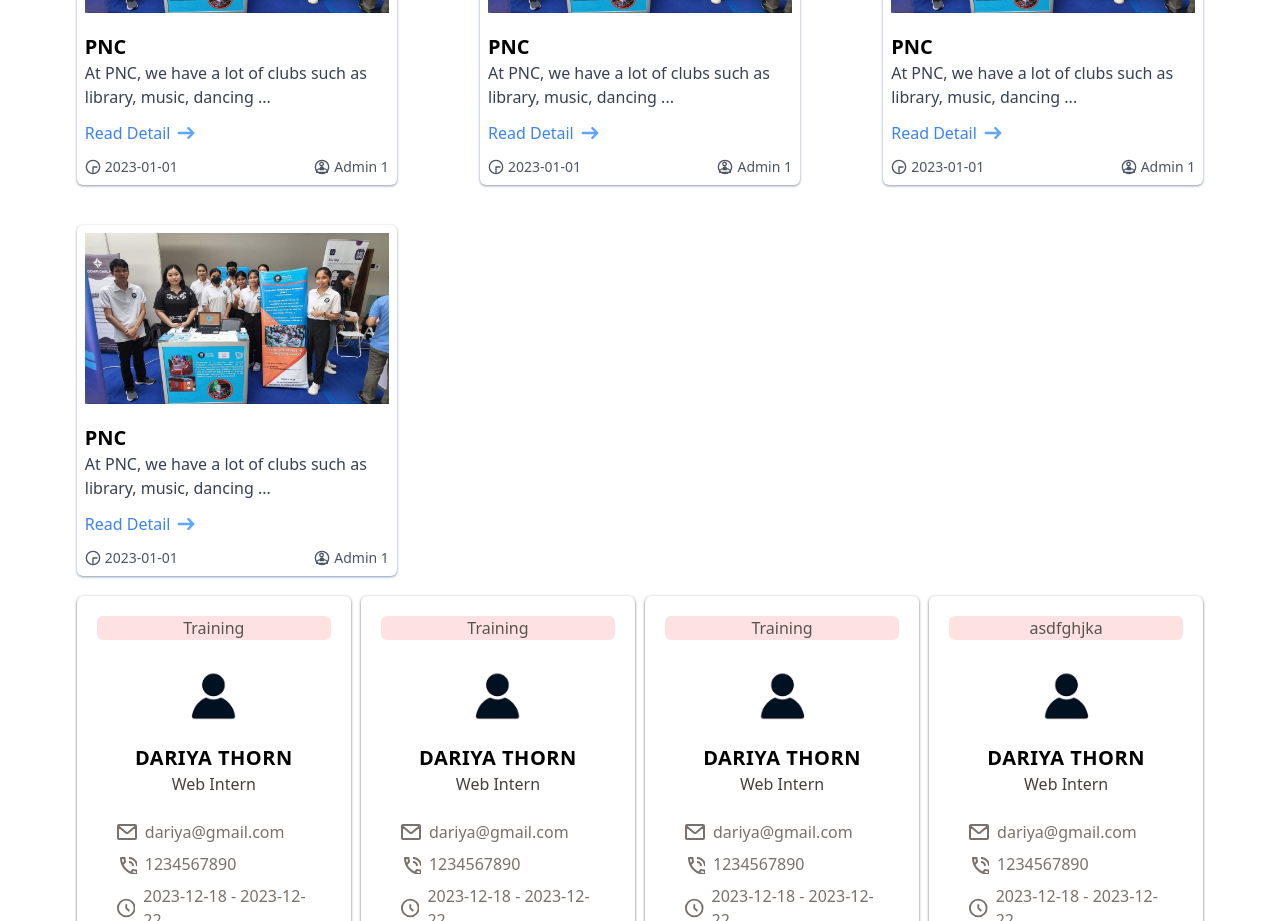
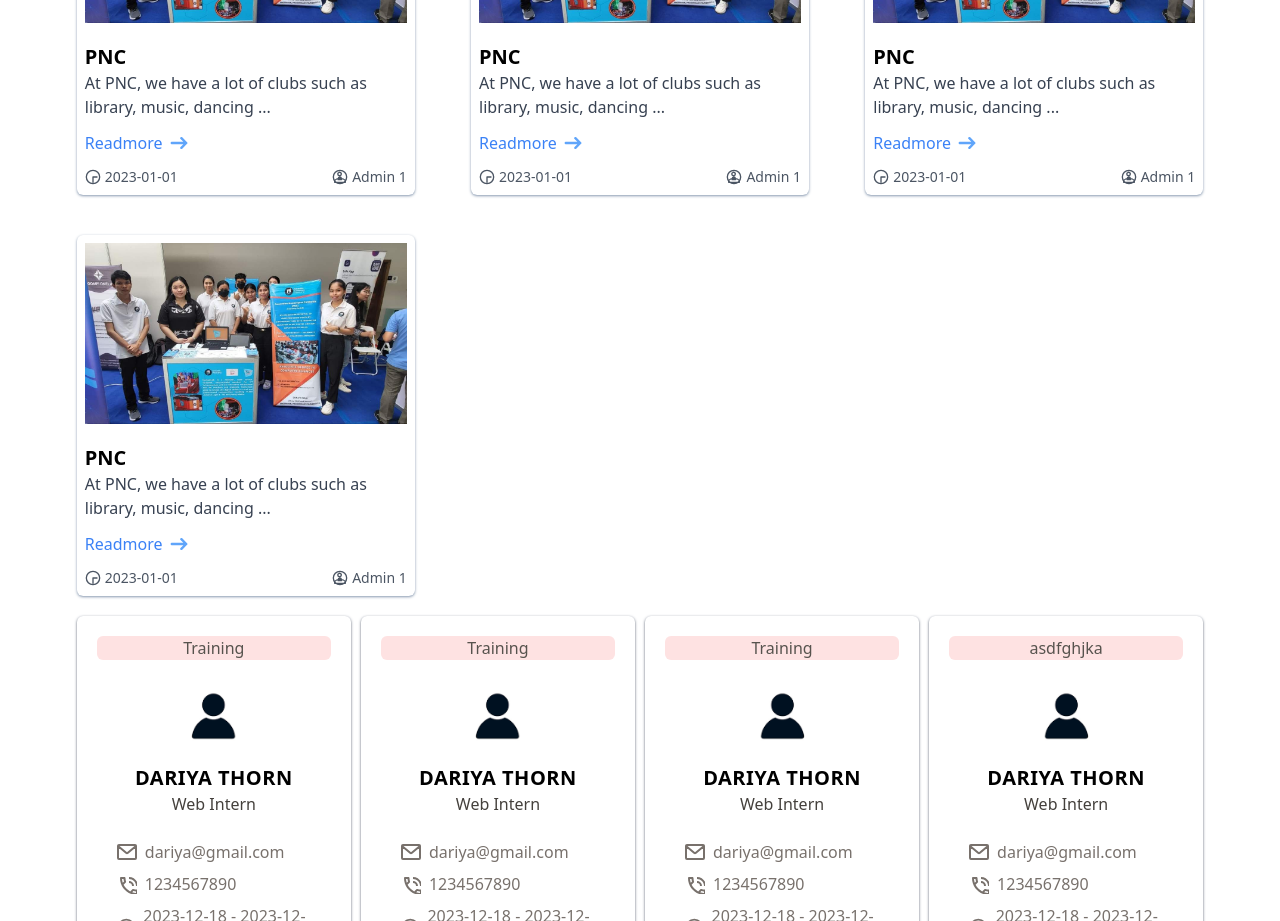
Before and after one commit to himprofessor/STUDENT-INTEGRATION-FRONT-END, a Vue app: page / in a window 1280 px wide. Shown: the part 820-1741 px from the top of the page. Built offline with nearby package versions, Linux system fonts and the light colour scheme.

Commit message:
update cardComponent

```diff
--- a/src/components/card/CardComponent.vue
+++ b/src/components/card/CardComponent.vue
@@ -4,12 +4,12 @@
       <a href="new/update">New / Updates</a>
     </h1>
     <div class="card w-full flex flex-wrap justify-between ">
-      <div v-for="(card, index) in cards" :key="index" class="rounded-md shadow p-2 shadow-slate-400 w-80 mt-10 card-item">
+      <div v-for="(card, index) in cards" :key="index" class="rounded-md shadow p-2 shadow-slate-400 mt-10 card-item">
           <img :src="card.image" alt="Card Image" class="object-cover card-image mb-5" />
           <div class="font-bold text-xl">{{ card.title }}</div>
           <p class="text-gray-700 text-base">{{ card.description }}</p>
-          <span @click="readDetail(card)" class="text-blue-500 rounded flex items-center cursor-pointer mt-3">
-            Read Detail
+          <span @click="readMore(card)" class="text-blue-500 rounded flex items-center cursor-pointer mt-3">
+            Readmore
             <svg
               class="w-6 h-3 text-blue-400 dark:text-white ml-1"
               aria-hidden="true"
@@ -100,13 +100,16 @@ export default {
     };
   },
   methods: {
-    readDetail(card) {
-      console.log("Read Detail clicked for:", card.title);
+    readMore(card) {
+      console.log("Read more clicked for:", card.title);
     },
   },
 };
 </script>
 <style>
+.card-item{
+  width: 30%;
+}
 .group-card{
   margin-right: 6%;
   margin-left: 6%;
```
